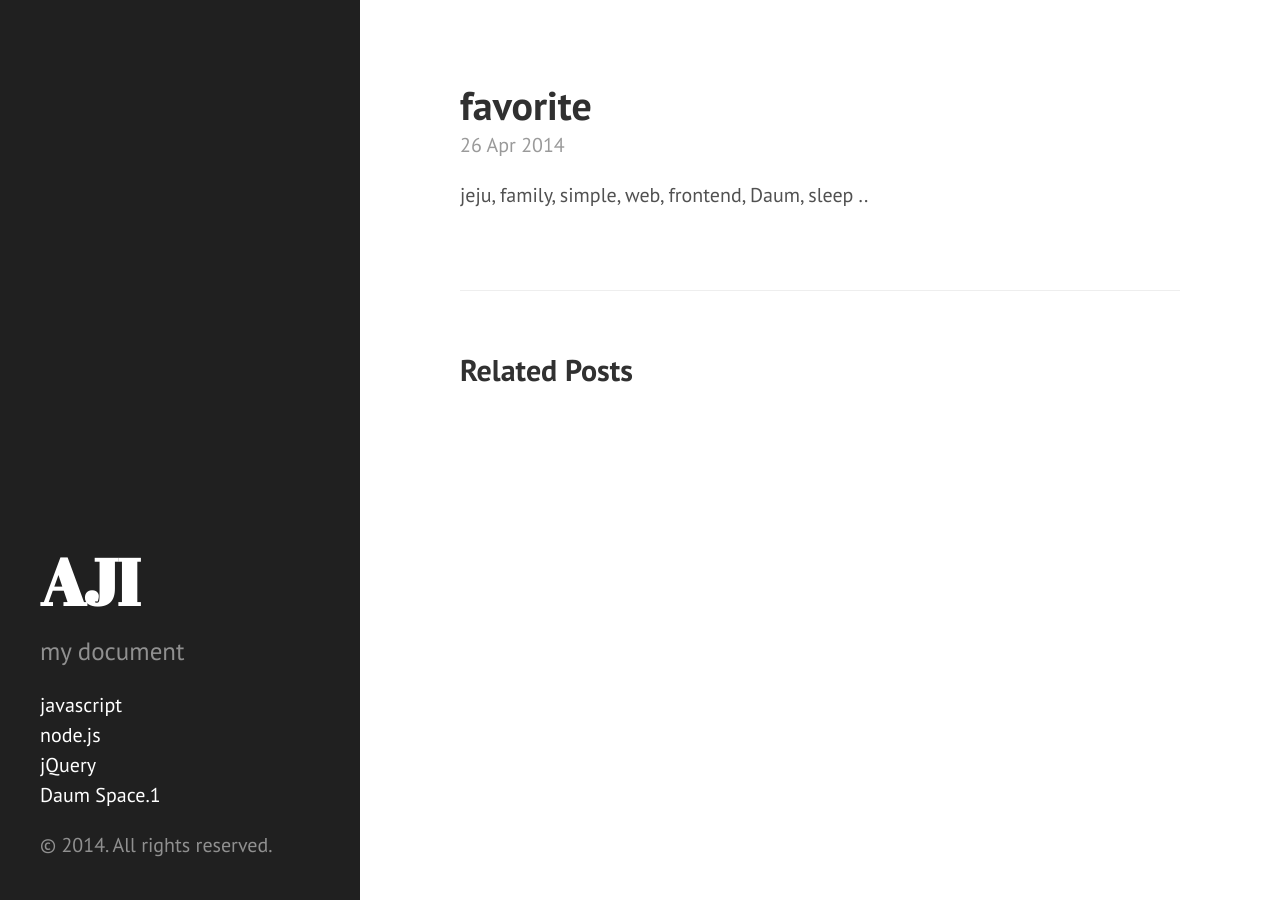
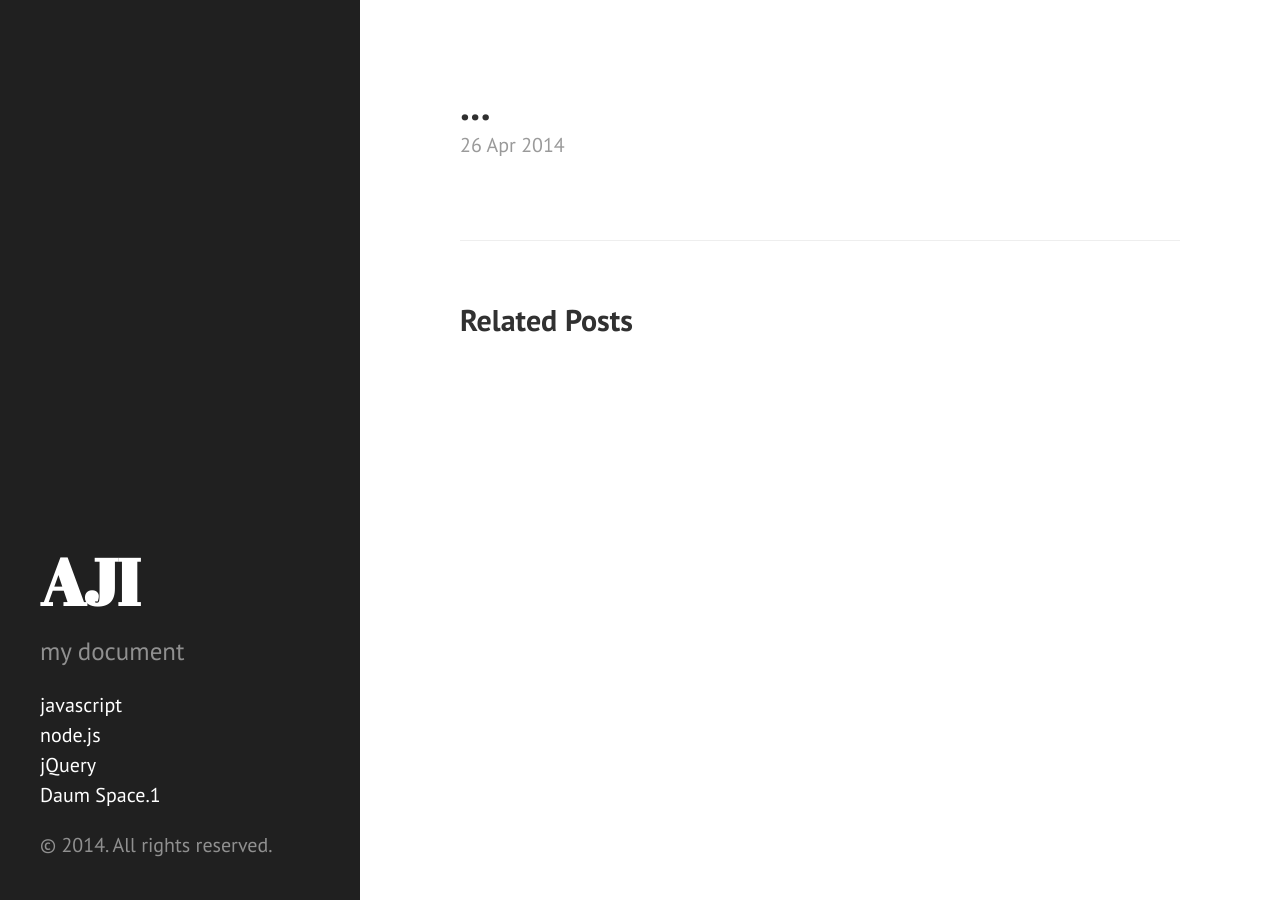
Before and after one commit to kth919/niceaji.github.io, a Jekyll site: the page built from _posts/2014-04-26-favorite.markdown, in a window 1280 px wide. Built offline with Jekyll 4.4.1, drawn with Linux system fonts in a browser that asks for light colours.

Commit message:
Update 2014-04-26-favorite.markdown

```diff
--- a/_posts/2014-04-26-favorite.markdown
+++ b/_posts/2014-04-26-favorite.markdown
@@ -1,6 +1,5 @@
 ---
 published: true
-title: favorite
+title: ...
 layout: post
 ---
-jeju, family, simple, web, frontend, Daum, sleep ..
```
